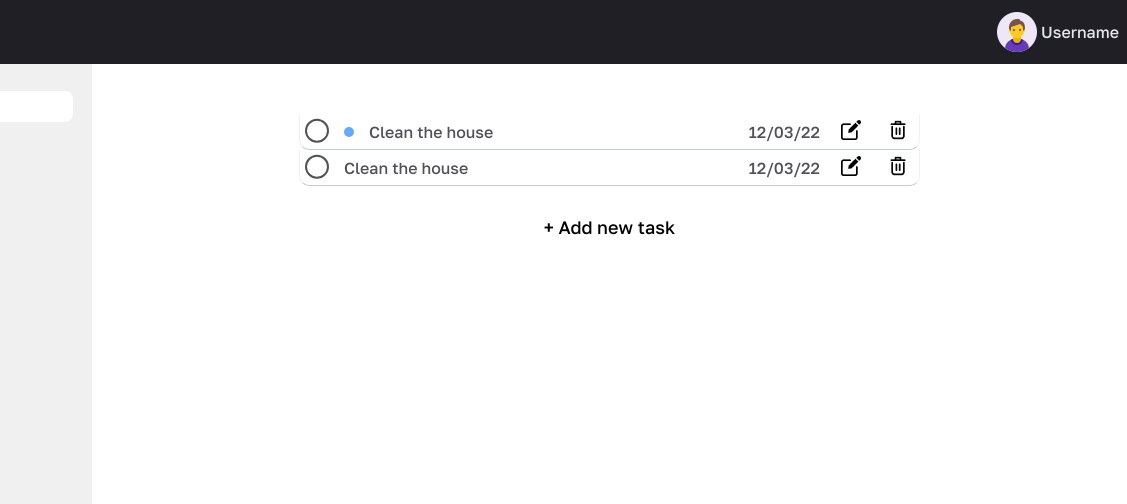
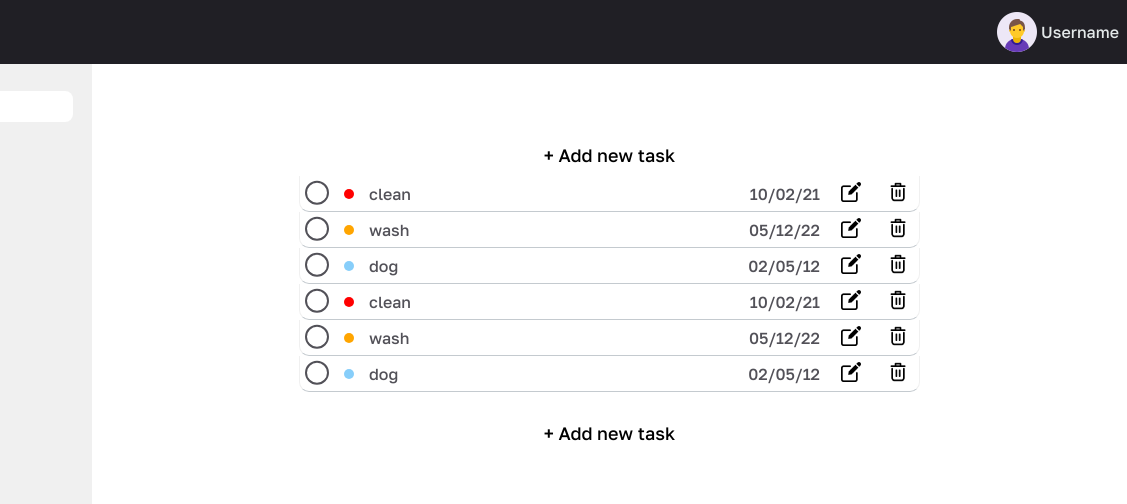
Before and after one commit to Noobdrew/todo-list, a website built with webpack: page dist/index.html in a window 1280 px wide. Shown: the top 504 px of the page, 153-1280 px from the left. Built offline with nearby package versions, Linux system fonts and the light colour scheme; files whose address does not match are found by name.

Commit message:
new task form created

```diff
--- a/src/projects.js
+++ b/src/projects.js
@@ -30,9 +30,6 @@ const addProject = document.querySelector('.add-project')
 
 
 let projectCount = 0
-// projectsArr[0] = new Project('project 1', {}, 0)
-// projectsArr[1] = new Project('project 2', {}, 1)
-
 
 function storeProjects() {
     projectsArr.forEach(element => {
@@ -151,20 +148,30 @@ const createNewProjectsModule = (function () {
             element.addEventListener('click', renderContent)
         });
     }
+})()
 
-    //render screen content
+const inboxElement= document.querySelector('.inbox')
+const todayElement = document.querySelector('.today')
+const weekElement = document.querySelector('.week')
+const completedElement = document.querySelector('.completed')
 
+const inbox = new Project('Inbox', [{ status: true, index: 5, name: 'clean', priority: 'red', date: '10/02/21' },
+{ status: false, index: 7, name: 'wash', priority: 'orange', date: '05/12/22' },
+{ status: false, index: 15, name: 'dog', priority: 'lightskyblue', date: '02/05/12' },], undefined)
 
-})()
 
 //screen render stuff
 const content = document.querySelector('.content')
+
+renderInbox(inbox)
 function renderContent(e) {
-    console.log(this)
+
     if (this.classList.contains('inbox')) {
 
-        renderInbox()
-        //render inbox func goes here
+        if(!this.classList.contains('selected')){
+            renderInbox(inbox)
+        }
+
     }
     if (this.classList.contains('today')) {
         console.log('today')
@@ -180,47 +187,51 @@ function renderContent(e) {
     //for project render
     if (this.dataset.index != undefined) {
         console.log(parseInt(this.dataset.index))
+        //render project func goes here
     }
 
 }
 
-function renderInbox() {
+function renderInbox(element) {
+    const taskContainer = document.querySelector('.task-conteiner')
 
-    const taskContainer = document.createElement('div')
-    taskContainer.classList.add('task-conteiner')
+
+    const newTaskButton = document.createElement('button')
+    newTaskButton.classList.add('create-task')
+    newTaskButton.textContent='+ Add new task'
 
     let i = 0
-    inbox.item.forEach(element => {
+    inbox.item.forEach(e => {
 
         const task = document.createElement('div')
         task.classList.add('task')
-        task.dataset.task = inbox.item[i].index
-        console.log(inbox.item[i].index)
+        task.dataset.task = element.item[i].index
+
         task.innerHTML = `
         <div class="task-left">
             <input type="checkbox" name="status" id="status">
-            <div class="priority" style="background-color: ${inbox.item[i].priority}";></div>
-            <div class="task-name">${inbox.item[i].name}</div>
+            <div class="priority" style="background-color: ${element.item[i].priority}";></div>
+            <div class="task-name">${element.item[i].name}</div>
         </div>
 
         <div class="task-right">
-            <div class="date-text">${inbox.item[i].date}</div>
+            <div class="date-text">${element.item[i].date}</div>
             <button class="edit-task"><img src="./img/edit.png" alt="edit" width="20px"></button>
             <button class="delete-task"><img src="./img/delete.png" alt="delete" width="20px"></button>
         </div>
         `
         taskContainer.appendChild(task)
-        console.log(task)
+
         i++
     });
+
     content.appendChild(taskContainer)
+    content.appendChild(newTaskButton)
+
+    inboxElement.classList.add('selected')
+}
 
 
+function addNewTask(){
+
 }
-
-const inbox = new Project('Inbox', [{ status: true, index: 5, name: 'clean', priority: 'red', date: '10/02/21' },
-{ status: false, index: 7, name: 'wash', priority: 'orange', date: '05/12/22' }, { status: false, index: 15, name: 'dog', priority: 'lightskyblue', date: '02/05/12' }], undefined)
-const inboxScreenModule = (function () {
-
-
-}())
```
Also changed, not shown: dist/index.html, dist/style.css.
